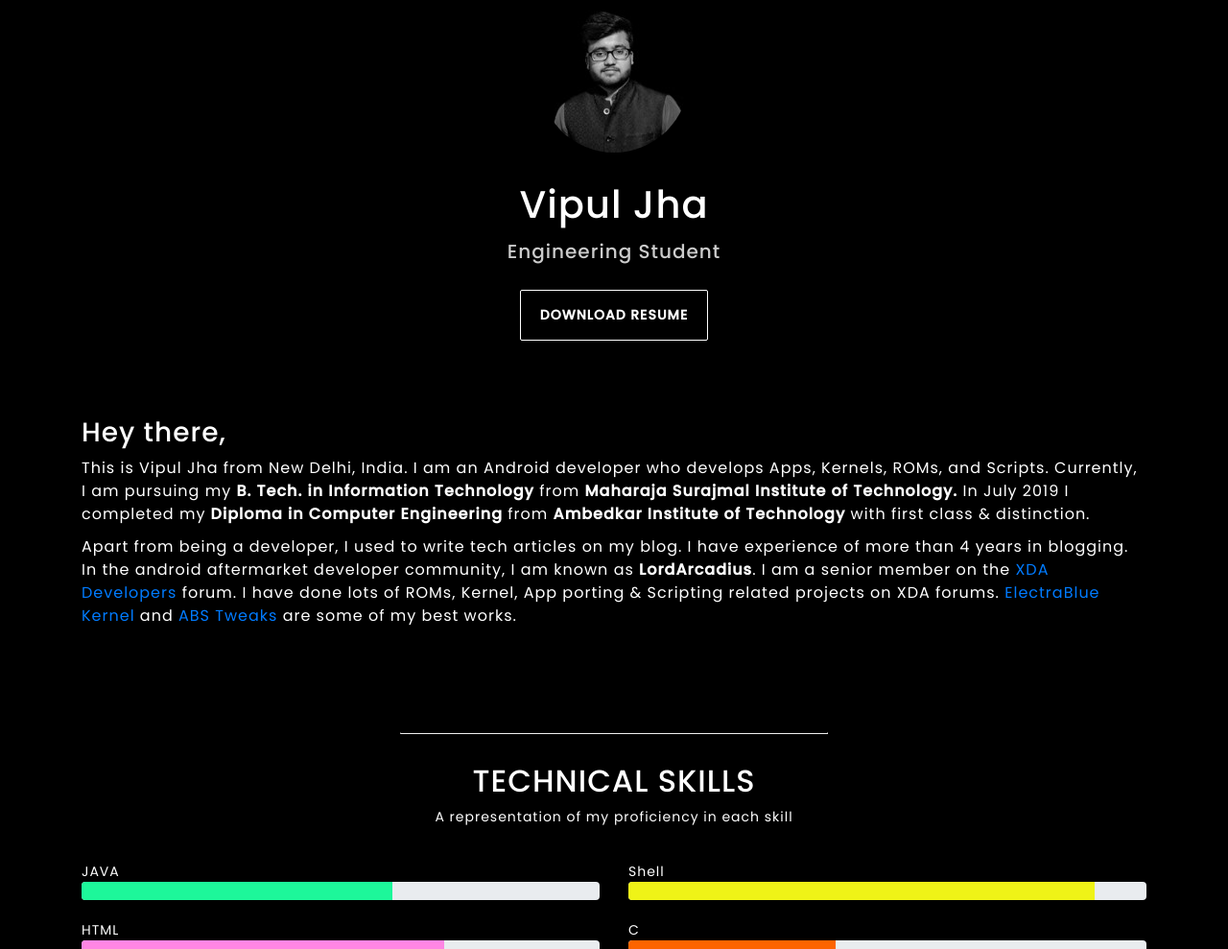
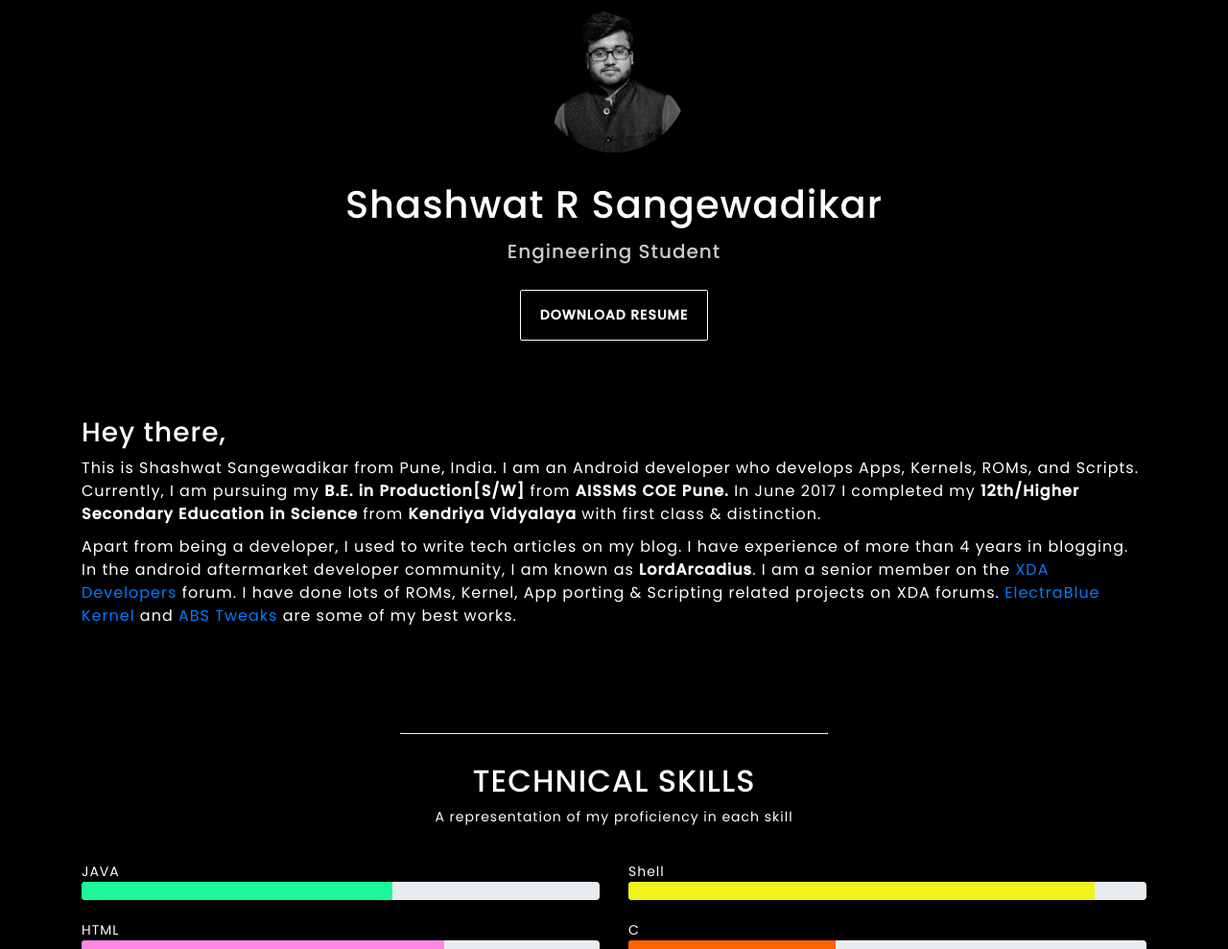
Before and after one commit to Shashwat176/Website, a plain HTML site: page index.html in a window 1280 px wide. Shown: the part 950-1939 px from the top of the page at 96% size. Drawn offline with nearby package versions, Linux system fonts and the light colour scheme.

Commit message:
Update index.html

```diff
--- a/index.html
+++ b/index.html
@@ -84,7 +84,7 @@
             <img class="aboutImage" src="images/profile.jpg" alt="">
         </div>
         <div class="heading">
-            <h1>Vipul Jha</h1>
+            <h1>Shashwat R Sangewadikar</h1>
         </div>
         <div class="sub_heading">
             <h5>Engineering Student</h5>
@@ -97,11 +97,11 @@
     <section class="about_text">
         <div class="container">
             <h3>Hey there,</h3>
-            <p class="about_para">This is Vipul Jha from New Delhi, India. I am an Android developer who develops Apps,
+            <p class="about_para">This is Shashwat Sangewadikar from Pune, India. I am an Android developer who develops Apps,
                 Kernels, ROMs, and Scripts. Currently, I am pursuing my
-                <b>B. Tech. in Information Technology</b> from <b>Maharaja Surajmal Institute of Technology.</b> In
-                July 2019 I completed my<b> Diploma in Computer
-                    Engineering</b> from <b>Ambedkar Institute of Technology</b> with first class & distinction.
+                <b>B.E. in Production[S/W]</b> from <b>AISSMS COE Pune.</b> In
+                June 2017 I completed my<b> 12th/Higher Secondary Education in
+                    Science</b> from <b>Kendriya Vidyalaya</b> with first class & distinction.
             </p>
             <p class="about_para">Apart from being a developer, I used to write tech articles on my blog. I have
                 experience of more than 4 years in blogging. In the android aftermarket developer community, I am known
```
